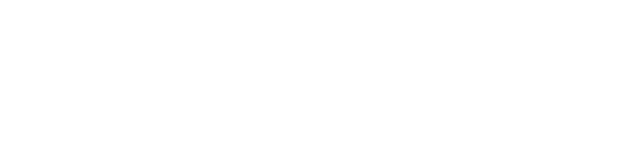
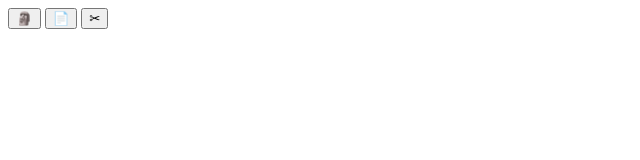
Before and after one commit to Vagz-Ware/rps, a plain HTML site: page index.html in a window 1280 px wide. Shown: the whole page, without its empty margins (0-640 px from the left). Drawn offline with Linux system fonts and the light colour scheme.

Commit message:
created a three buttons with the class of selection Added an emoji to each of the buttons which represents the choices that the player of the game will have.

```diff
--- a/index.html
+++ b/index.html
@@ -3,10 +3,14 @@
 <head>
     <meta charset="UTF-8">
     <meta http-equiv="X-UA-Compatible" content="IE=edge">
-    <meta name="viewport" content="width=device-width, initial-scale=1.0">
+    <meta name="viewport" content="width=-, initial-scale=1.0">
     <title>Document</title>
 </head>
 <body>
-
+    <div class="selections">
+        <button class="selection">🗿</button>
+        <button class="selection">📄</button>
+        <button class="selection">✂</button>
+    </div>
 </body>
 </html>
```
